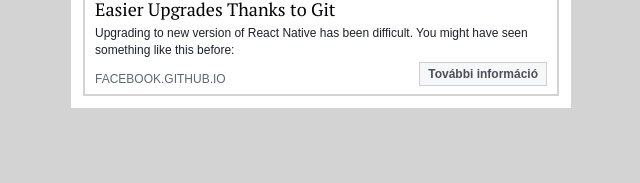
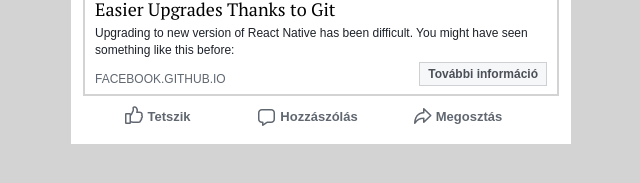
Before and after one commit to gazdagergo/ui-facebook, a website: page public/index.html in a window 1280 px wide. Shown: the part 431-614 px from the top of the page, without its empty margins (319-959 px from the left). Drawn offline with Linux system fonts and the light colour scheme.

Commit message:
action buttons

```diff
--- a/public/index.html
+++ b/public/index.html
@@ -44,6 +44,17 @@
           </div>
         </div>
       </div>
+      <div class="action-wrap">
+        <div class="action-button action-button-like">
+          Tetszik
+        </div>
+        <div class="action-button action-button-comment">
+          Hozzászólás
+        </div>
+        <div class="action-button action-button-share">
+          Megosztás
+        </div>
+      </div>
     </div>
   </div>
 
--- a/src/style.scss
+++ b/src/style.scss
@@ -7,6 +7,8 @@
 $button-border-color: #ced0d4;
 $button-text-color: #4b4f56;
 
+$action-text-color: #616770;
+$action-background-hover: rgba(29, 33, 41, .04);
 
 body {
   background: lightgray;
@@ -131,3 +133,48 @@
     }
   }
 }
+
+.action {
+  &-wrap {
+    margin-top: 4px;
+    display: flex;
+  }
+
+  &-button {
+    font-size: 13px;
+    color: $action-text-color;
+    font-weight: bold;
+    display: flex;
+    align-items: center;
+    width: 150px;
+    justify-content: center;
+    height: 32px;
+    cursor: pointer;
+
+    &:hover {
+      background: $action-background-hover;
+    }
+
+    &:before {
+      content: '';
+      height: 18px;
+      width: 18px;
+      display: inline-block;
+      background-image: url('../img/post-actions.png');
+      margin-right: 4px;
+    }
+
+    &-like:before {
+      margin-top: -2px;
+    }
+
+    &-comment:before {
+      background-position-y: -18px;
+      margin-top: 1px;
+    }
+
+    &-share:before {
+      background-position-y: -36px;
+    }
+  }
+}
```
Also changed, not shown: img/post-actions.png (added), public/style.css, 1 other file.
